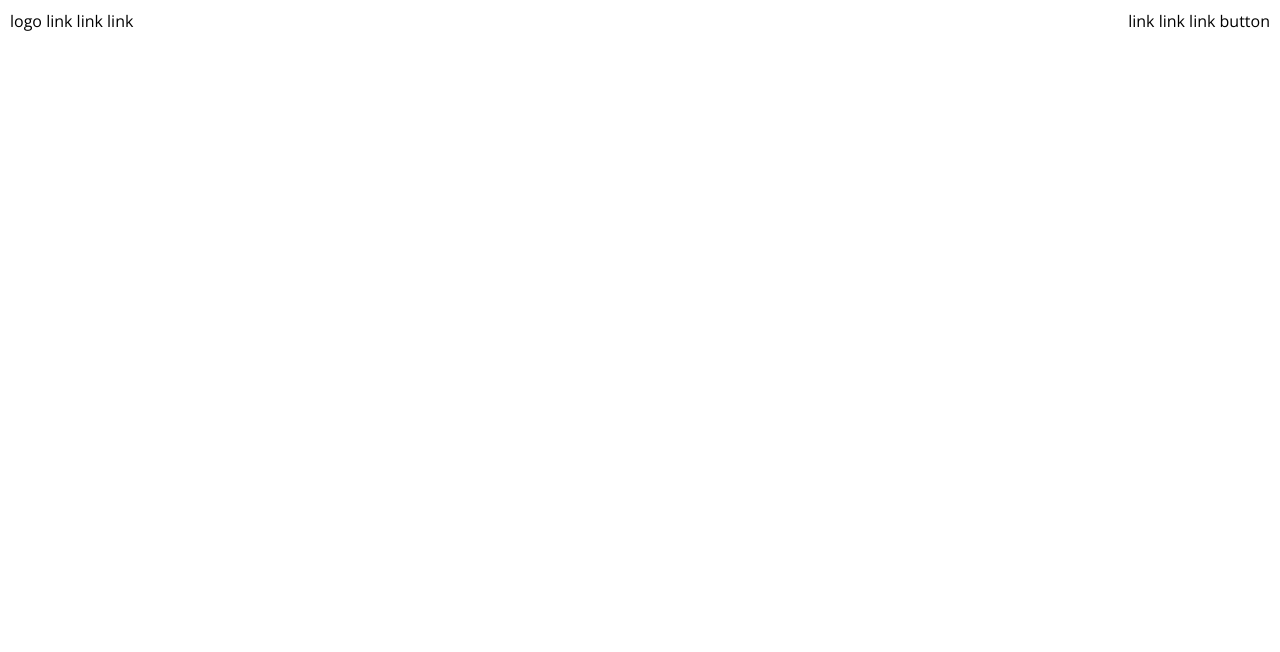
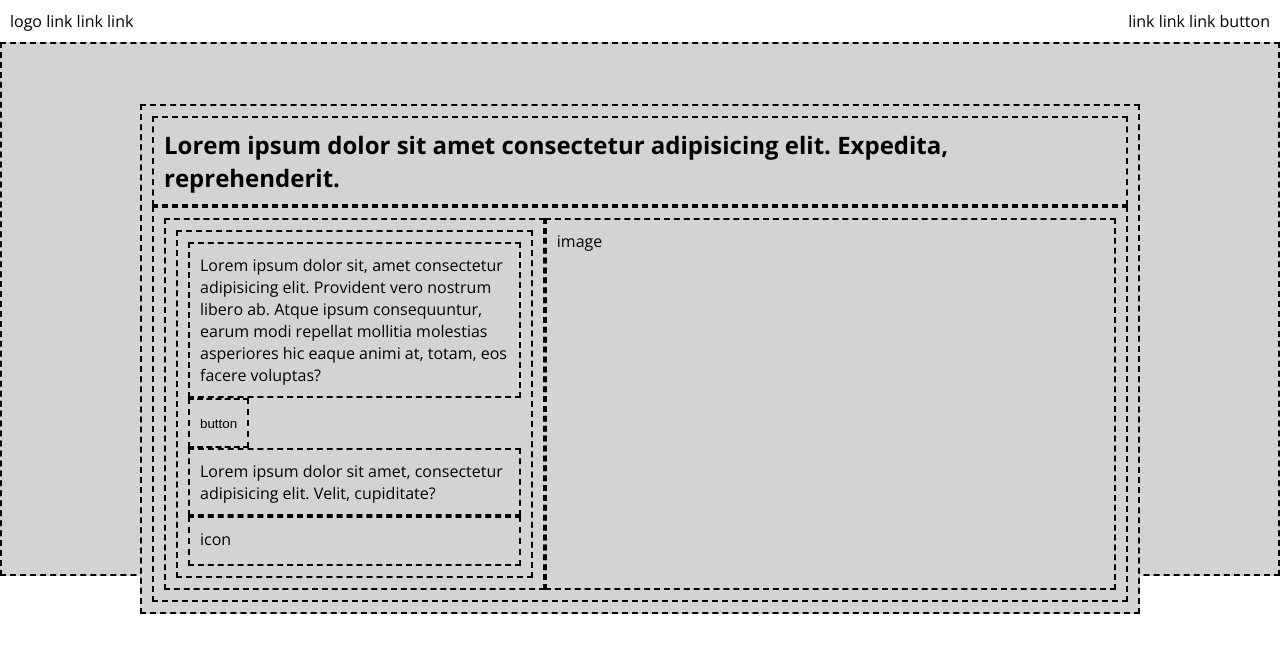
Before and after one commit to Alex-Alessi/htmlcss-dropbox, a plain HTML site: page index.html in a window 1280 px wide. Drawn offline with nearby package versions, Linux system fonts and the light colour scheme.

Commit message:
hero debug

```diff
--- a/css/style.css
+++ b/css/style.css
@@ -33,6 +33,14 @@ ul {
   max-width: 100%;
 }
 
+.w-60 {
+  width: 60%;
+}
+
+.w-40 {
+  width: 40%;
+}
+
 /* HEADER */
 .header-page {
   display: flex;
@@ -45,6 +53,16 @@ ul {
   display: inline-block;
 }
 
+/* SECTION HERO */
+
+#hero .container {
+  position: relative;
+  top: 50px;
+}
+
+#hero .hero-content {
+  display: flex;
+}
 /* DEBUG */
 
 .debug,
--- a/index.html
+++ b/index.html
@@ -44,8 +44,32 @@
 
     <main>
       <!-- SECTION HERO -->
-      <section id="hero">
-        <div class="container"></div>
+      <section id="hero" class="debug">
+        <div class="container">
+          <h1>
+            Lorem ipsum dolor sit amet consectetur adipisicing elit. Expedita,
+            reprehenderit.
+          </h1>
+          <div class="hero-content">
+            <div class="w-40">
+              <div>
+                <p>
+                  Lorem ipsum dolor sit, amet consectetur adipisicing elit.
+                  Provident vero nostrum libero ab. Atque ipsum consequuntur,
+                  earum modi repellat mollitia molestias asperiores hic eaque
+                  animi at, totam, eos facere voluptas?
+                </p>
+                <button>button</button>
+                <p>
+                  Lorem ipsum dolor sit amet, consectetur adipisicing elit.
+                  Velit, cupiditate?
+                </p>
+                <div>icon</div>
+              </div>
+            </div>
+            <div class="w-60">image</div>
+          </div>
+        </div>
       </section>
 
       <!-- SECTION BUSINESS PLAN -->
```
